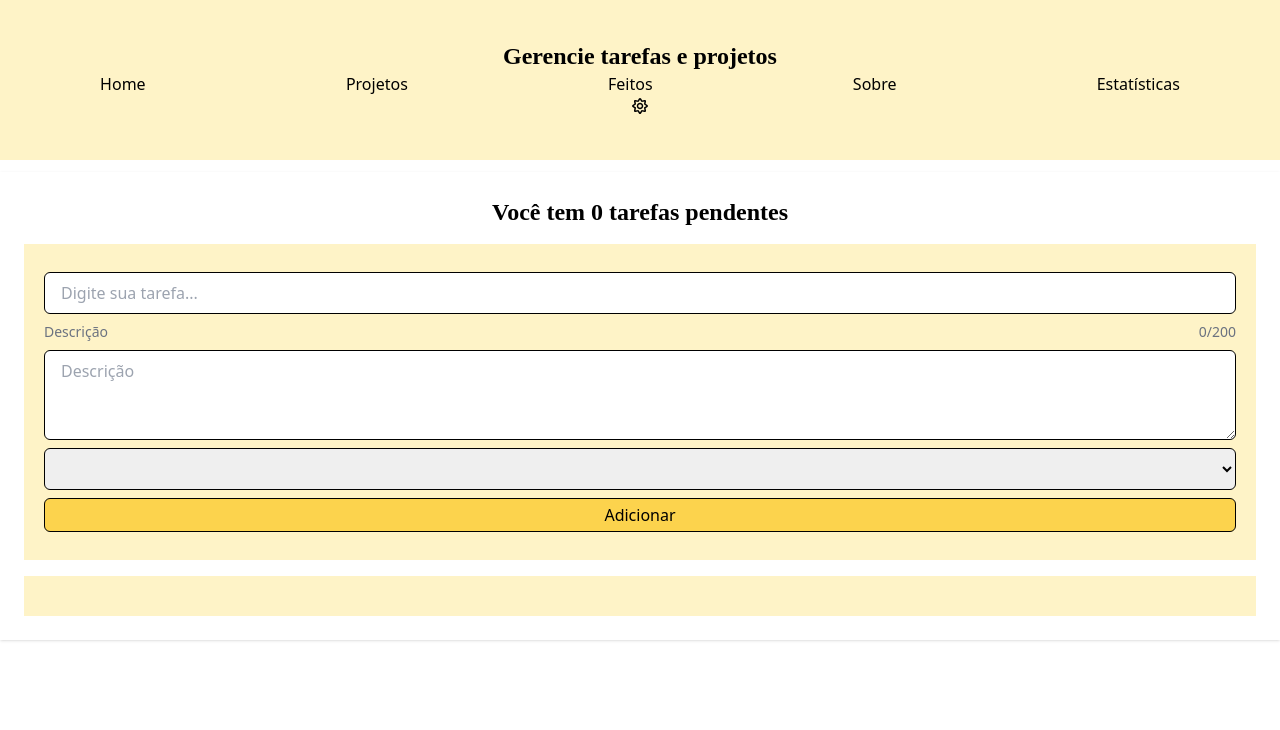
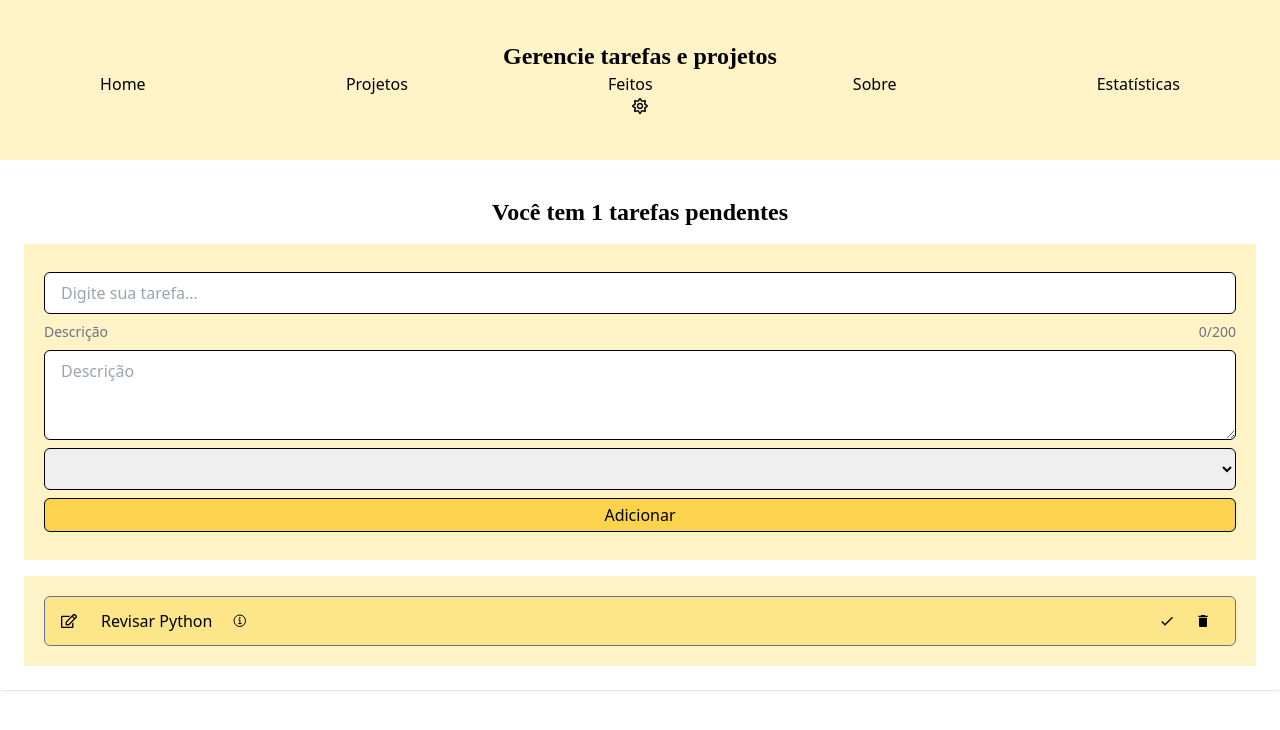
Before and after one commit to Bianca2703/Gerenciador-de-Tarefas-Web-Service, a React (Vite) app in the folder my-react-app/: page / in a window 1280 px wide. Shown: the top 730 px of the page. Built offline with nearby package versions, Linux system fonts and the light colour scheme; data requests are answered from the project's data file.

Commit message:
fix: corrige título da página

```diff
--- a/my-react-app/db.json
+++ b/my-react-app/db.json
@@ -1,78 +1,119 @@
 {
   "tasks": [
     {
-      "id": "51e18ac2-935d-4058-b370-fb6dcdd526d3",
-      "title": "fffffffffff",
-      "description": "fffffffffffffff",
-      "category": "pessoal",
-      "isCompleted": false,
+      "id": "3fc5cdfa-6657-4056-9b87-4b3512c4e26b",
+      "title": "Estudar React Hooks",
+      "description": "Revisar conceitos de useState, useEffect e useCallback",
+      "category": "estudo",
+      "isCompleted": true,
       "isDeleted": true,
-      "createdAt": "2026-03-16T16:38:48.323Z",
+      "createdAt": "2026-03-16T19:25:36.685Z",
+      "completedAt": null
+    },
+    {
+      "id": "f0b72db3-579b-4ef7-a5b2-d619e1a5bb58",
+      "title": "Revisar Javascript",
+      "description": "Praticar exercícios",
+      "category": "estudo",
+      "isCompleted": true,
+      "isDeleted": true,
+      "createdAt": "2026-03-16T19:27:47.782Z",
       "completedAt": null,
       "projectId": null
     },
     {
-      "id": "de6dd427-fbf6-4222-ac43-5b13ab060b7c",
-      "title": "rrrrrrrrrr",
-      "description": "rrrrrrrrrrrr",
+      "id": "2b91a90d-73a4-4de1-9096-b809c6cd23a9",
+      "title": "Avançar no projeto de React",
+      "description": "Implementar a funcionalidade de edição de tarefas",
       "category": "trabalho",
       "isCompleted": true,
       "isDeleted": true,
-      "createdAt": "2026-03-16T16:45:37.313Z",
-      "completedAt": null
-    },
-    {
-      "id": "bf04056b-5de4-400f-bf82-6cc9be2bee6b",
-      "title": "tarefa projeto",
-      "description": "ddddddddddd",
-      "category": "pessoal",
-      "isCompleted": true,
-      "isDeleted": true,
-      "createdAt": "2026-03-16T17:27:59.937Z",
+      "createdAt": "2026-03-16T19:28:29.484Z",
       "completedAt": null,
       "projectId": null
     },
     {
-      "id": "3d8c7dc3-d4c1-44d5-901a-d91cd65cbc78",
-      "title": "ddddddddd",
-      "description": "dddddddddd",
-      "category": "trabalho",
+      "id": "3a4efdfc-6abf-4a33-a697-1f37aa287da8",
+      "title": "Organizar semana de estudos",
+      "description": "Planejar e acompanhar as atividades da semana",
+      "category": "pessoal",
+      "isCompleted": false,
+      "isDeleted": true,
+      "createdAt": "2026-03-16T19:38:33.760Z",
+      "completedAt": null,
+      "projectId": null
+    },
+    {
+      "id": "eeb42fb1-826f-4bae-94ec-d8dd97fe6913",
+      "title": "Estudar React Hooks",
+      "description": "Revisar os conceitos de useState e useEffect",
+      "category": "estudo",
       "isCompleted": true,
       "isDeleted": true,
-      "createdAt": "2026-03-16T17:29:00.098Z",
-      "completedAt": null,
-      "projectId": "615339db-98a4-4f3c-ba18-1650f85d1b1e"
-    },
-    {
-      "id": "edb9878b-24c6-47f5-8bdf-aee5fc3c3289",
-      "title": "tttttt",
-      "description": "ddddddddddd",
-      "category": "trabalho",
-      "isCompleted": false,
-      "isDeleted": true,
-      "createdAt": "2026-03-16T18:01:42.969Z",
+      "createdAt": "2026-03-16T19:40:36.318Z",
       "completedAt": null
     },
     {
-      "id": "794aa307-c2ce-4796-80e1-75629e111f78",
-      "title": "ssssssssssss",
-      "description": "ssssssssssss",
-      "category": "pessoal",
+      "id": "37c5da52-90ef-4b44-9c6b-d628920e6751",
+      "title": "Revisar javascript",
+      "description": "Praticar exercícios de arrays e funções",
+      "category": "estudo",
+      "isCompleted": false,
+      "isDeleted": false,
+      "createdAt": "2026-03-16T19:45:11.506Z",
+      "completedAt": null,
+      "projectId": "449d9dbc-abcf-4926-bade-01557ae0005d"
+    },
+    {
+      "id": "2c596825-022d-4178-9e5b-596c87789a8d",
+      "title": "Avançar no projeto de React",
+      "description": "Implementar a funcionalidade de edição de tarefas ",
+      "category": "estudo",
+      "isCompleted": false,
+      "isDeleted": false,
+      "createdAt": "2026-03-16T19:45:43.695Z",
+      "completedAt": null,
+      "projectId": "449d9dbc-abcf-4926-bade-01557ae0005d"
+    },
+    {
+      "id": "727e86ea-f914-4da3-b657-95425ebfa70a",
+      "title": "Revisar Python",
+      "description": "Resolver exercícios",
+      "category": "estudo",
+      "isCompleted": false,
+      "isDeleted": false,
+      "createdAt": "2026-03-16T19:46:31.891Z",
+      "completedAt": null
+    },
+    {
+      "id": "ae25bfbf-a3c8-4874-8a08-df8fdfd8df84",
+      "title": "Estudar React Hooks",
+      "description": "Revisar conceitos de useState",
+      "category": "estudo",
       "isCompleted": true,
-      "isDeleted": false,
-      "createdAt": "2026-03-16T18:02:47.916Z",
-      "completedAt": null,
-      "projectId": "615339db-98a4-4f3c-ba18-1650f85d1b1e"
+      "isDeleted": true,
+      "createdAt": "2026-03-16T19:47:19.408Z",
+      "completedAt": null
+    },
+    {
+      "id": "12c48c37-4e27-4d51-b9ef-b0f414207be6",
+      "title": "Estudar React Hook",
+      "description": "Revisar useState",
+      "category": "estudo",
+      "isCompleted": true,
+      "isDeleted": true,
+      "createdAt": "2026-03-16T19:53:20.563Z",
+      "completedAt": null
     }
   ],
   "projects": [
     {
-      "id": "615339db-98a4-4f3c-ba18-1650f85d1b1e",
-      "title": "dddddddddddd",
-      "description": "ddddddddddddd",
-      "category": "trabalho",
+      "id": "449d9dbc-abcf-4926-bade-01557ae0005d",
+      "title": "Organizar semana de estudos",
+      "description": "Planejar e acompanhar as principais atividades de estudo da semana",
+      "category": "pessoal",
       "isCompleted": false,
-      "createdAt": "2026-03-16T17:28:40.196Z",
+      "createdAt": "2026-03-16T19:44:11.443Z",
       "completedAt": null
     }
   ],
--- a/my-react-app/src/components/TaskForm.jsx
+++ b/my-react-app/src/components/TaskForm.jsx
@@ -70,7 +70,8 @@ function TaskForm({ mode, projectId, taskId }) {
 
   //Quantidade de tarefas pendentes
   const pendingTasks = tasks.filter(
-    (task) => task.isCompleted === false,
+    (task) =>
+      task.isCompleted === false && !task.projectId && task.isDeleted === false,
   ).length;
 
   //Responsável por mudar o título da página cada vez que pendingTasks mudar
```
